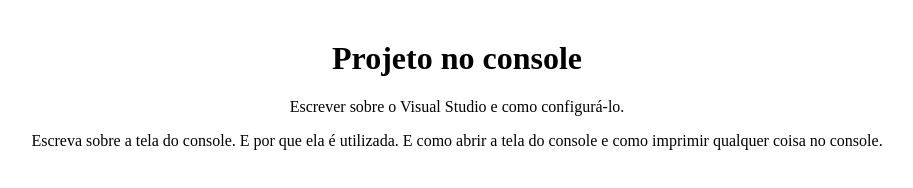
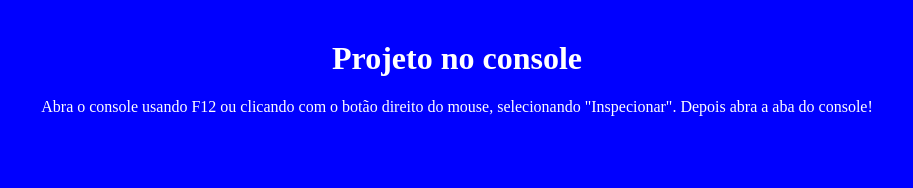
Before and after one commit to Migmine1k/console2, a plain HTML site: page index.html in a window 1280 px wide. Shown: the whole page, without its empty margins (183-1096 px from the left). Drawn offline with Linux system fonts and the light colour scheme.

Commit message:
Add files via upload

```diff
--- a/index.html
+++ b/index.html
@@ -3,16 +3,16 @@
         <title>
             Projeto C77
         </title>
+        <link rel="stylesheet" href="style.css">
+      <script src="main.js"></script>
     <body>
         <center style="margin-top: 40px;">
             <h1>
                 Projeto no console
             </h1>
+
             <p>
-                Escrever sobre o Visual Studio e como configurá-lo.
-            </p>
-            <p>
-                Escreva sobre a tela do console. E por que ela é utilizada. E como abrir a tela do console e como imprimir qualquer coisa no console.
+                Abra o console usando F12 ou clicando com o botão direito do mouse, selecionando "Inspecionar". Depois abra a aba do console!
             </p>
 
         </center>
--- a/style.css
+++ b/style.css
@@ -0,0 +1,4 @@
+body{
+    background-color: blue;
+    color:white;
+}
```
